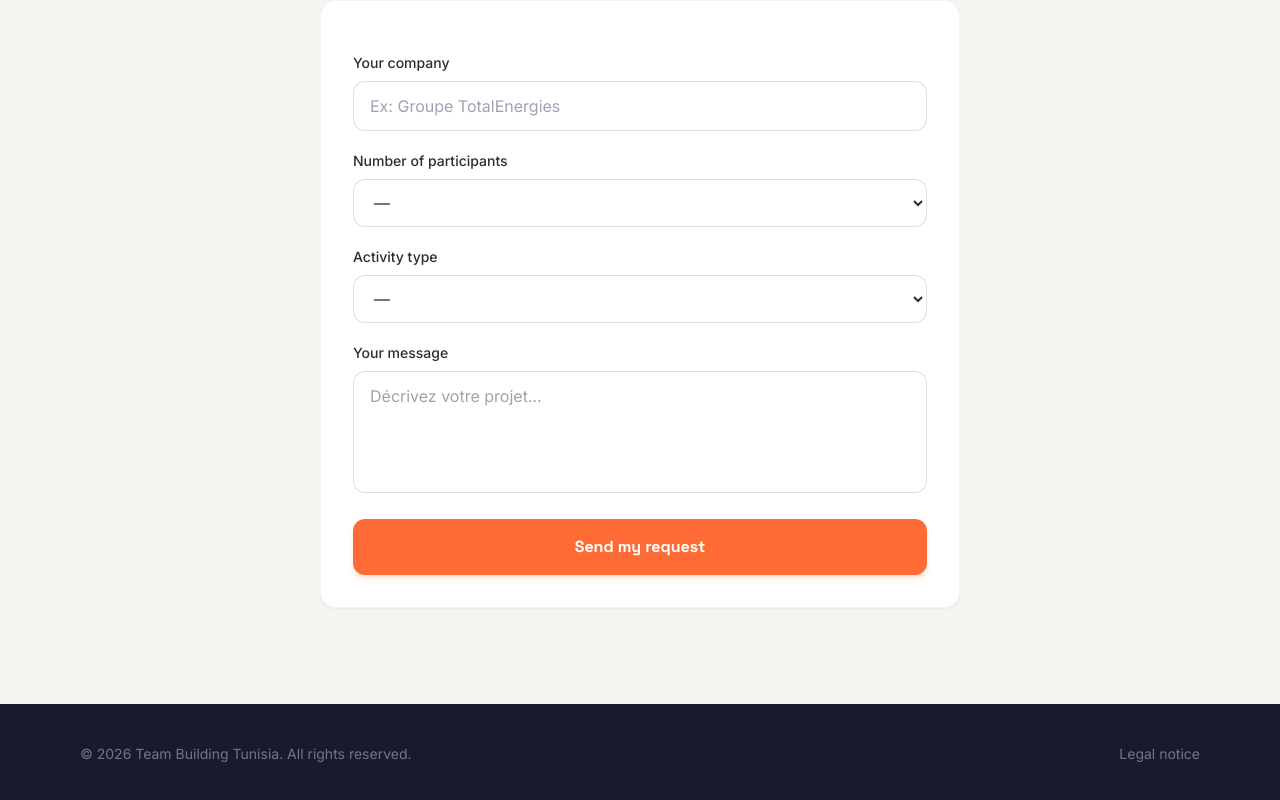
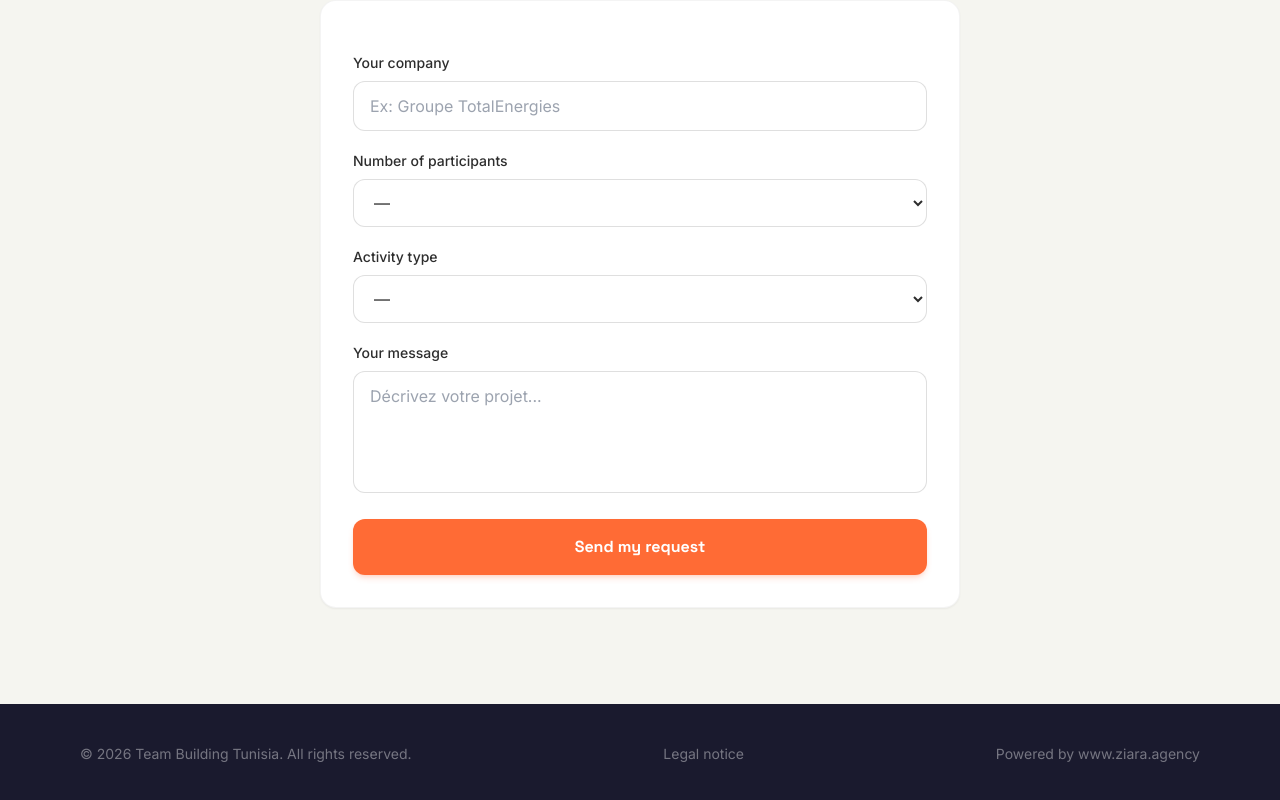
Before and after one commit to DomaineTarenti/teambuildingtunisie-com, a Next.js app: page /en in a window 1280 px wide. Shown: the part 3354-4154 px from the top of the page. Built offline with nearby package versions, Linux system fonts and the light colour scheme.

Commit message:
feat: add powered by ziara.agency link in footer

```diff
--- a/components/Footer.tsx
+++ b/components/Footer.tsx
@@ -9,6 +9,9 @@ export default async function Footer() {
         <a href="#" className="hover:text-white/70 transition-colors">
           {t('legal')}
         </a>
+        <a href="https://www.ziara.agency" target="_blank" rel="noopener" className="hover:text-white/70 transition-colors">
+          Powered by www.ziara.agency
+        </a>
       </div>
     </footer>
   );
```
